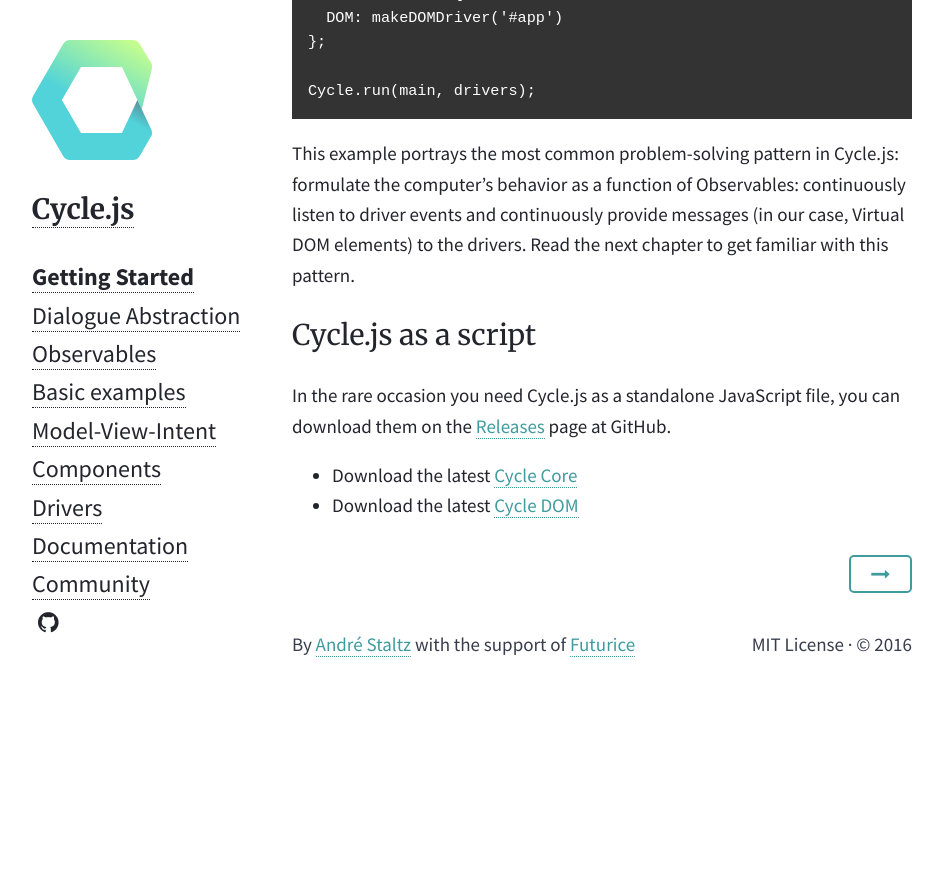
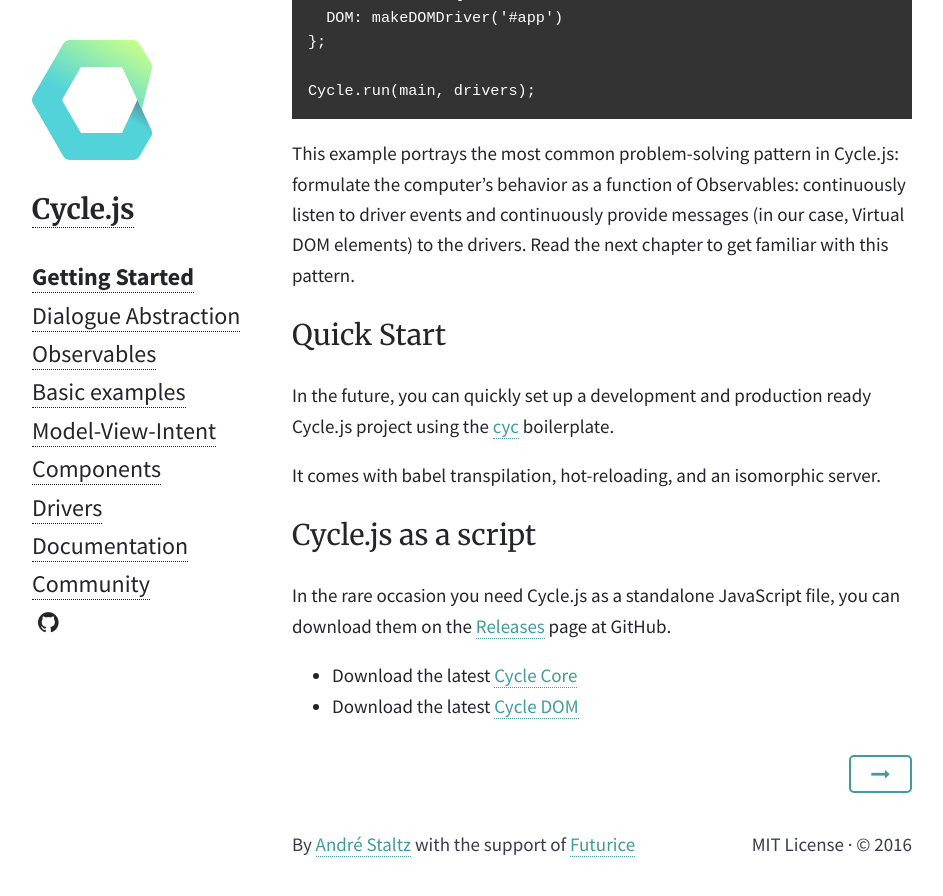
Before and after one commit to cyclejs/old-website, a Jekyll site: the page built from _posts/2015-01-31-getting-started.md, in a window 1280 px wide and 900 px high, scrolled down 4250 px. Shown: the top 896 px of the window, without its empty margins (168-1111 px from the left). Built offline with Jekyll 4.4.1, drawn with Linux system fonts in a browser that asks for light colours; nearby versions of some CDN libraries; before the commit the page ends 4950 px from its top, so only the background shows below that.

Commit message:
Add paragraph about cyc

```diff
--- a/_posts/2015-01-31-getting-started.md
+++ b/_posts/2015-01-31-getting-started.md
@@ -139,6 +139,12 @@
 
 This example portrays the most common problem-solving pattern in Cycle.js: formulate the computer's behavior as a function of Observables: continuously listen to driver events and continuously provide messages (in our case, Virtual DOM elements) to the drivers. Read the next chapter to get familiar with this pattern.
 
+<h2 id="quick-start">Quick Start</h2>
+
+In the future, you can quickly set up a development and production ready Cycle.js project using the [cyc](https://github.com/edge/cyc) boilerplate.
+
+It comes with babel transpilation, hot-reloading, and an isomorphic server.
+
 <h2 id="cyclejs-as-a-script">Cycle.js as a script</h2>
 
 In the rare occasion you need Cycle.js as a standalone JavaScript file, you can download them on the [Releases](https://github.com/cyclejs/core/releases) page at GitHub.
```
Also changed, not shown: 1 other file.
